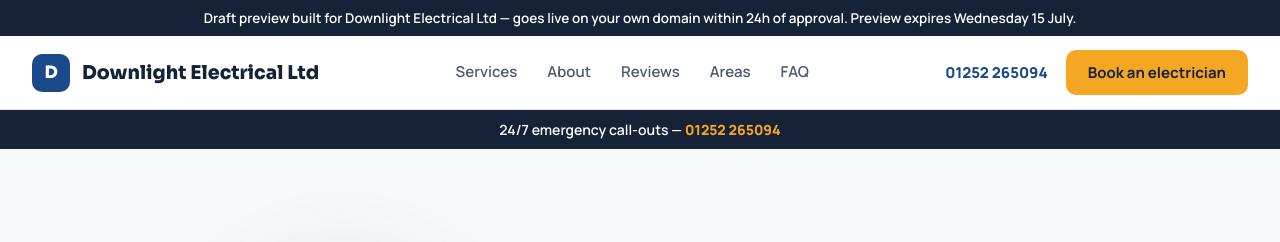
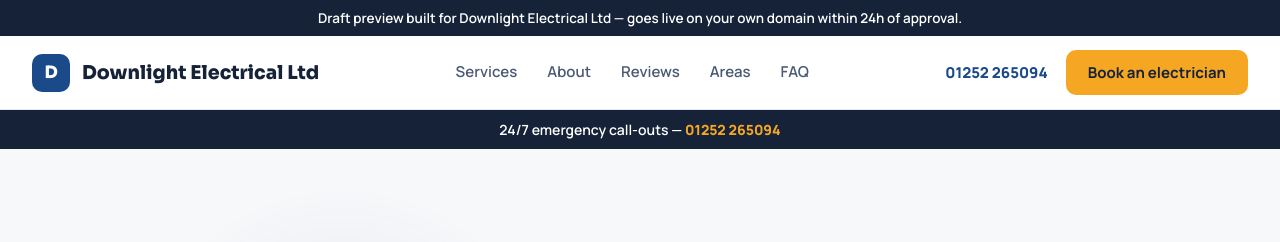
Before and after one commit to East-designs/preview-downlight-electrical-ltd, a plain HTML site: page index.html in a window 1280 px wide. Shown: the top 242 px of the page. Drawn offline with nearby package versions, Linux system fonts and the light colour scheme; no server answers.

Commit message:
Banner: remove build-time expiry date (stamped at outreach time instead)

```diff
--- a/index.html
+++ b/index.html
@@ -61,7 +61,7 @@
 </helmet>
 
 <div ref="{{ rootRef }}" data-ph-hide="{{ phHide }}" data-anim="{{ animOn }}" style="background:#F7F8FA; color:#152238; font-family:'Manrope',sans-serif; -webkit-font-smoothing:antialiased;">
-<div style="position:sticky; top:0; z-index:60; background:#152238; color:#fff; text-align:center; padding:9px 16px; font-family:'Manrope',sans-serif; font-size:13.5px; font-weight:600;">Draft preview built for Downlight Electrical Ltd — goes live on your own domain within 24h of approval. Preview expires Wednesday 15 July.</div>
+<div style="position:sticky; top:0; z-index:60; background:#152238; color:#fff; text-align:center; padding:9px 16px; font-family:'Manrope',sans-serif; font-size:13.5px; font-weight:600;">Draft preview built for Downlight Electrical Ltd — goes live on your own domain within 24h of approval.</div>
 
 
   <!-- ================= NAV ================= -->
```
